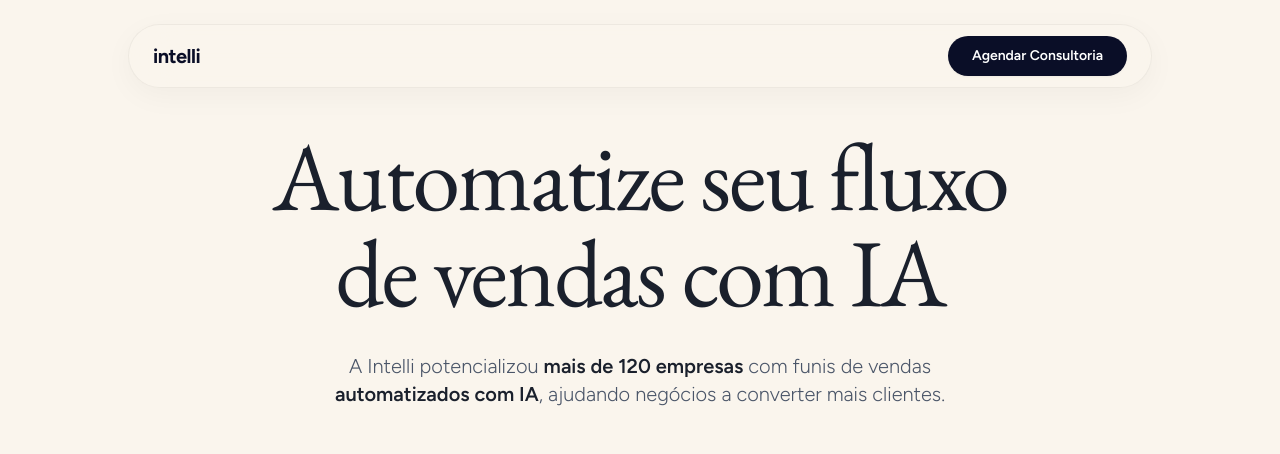
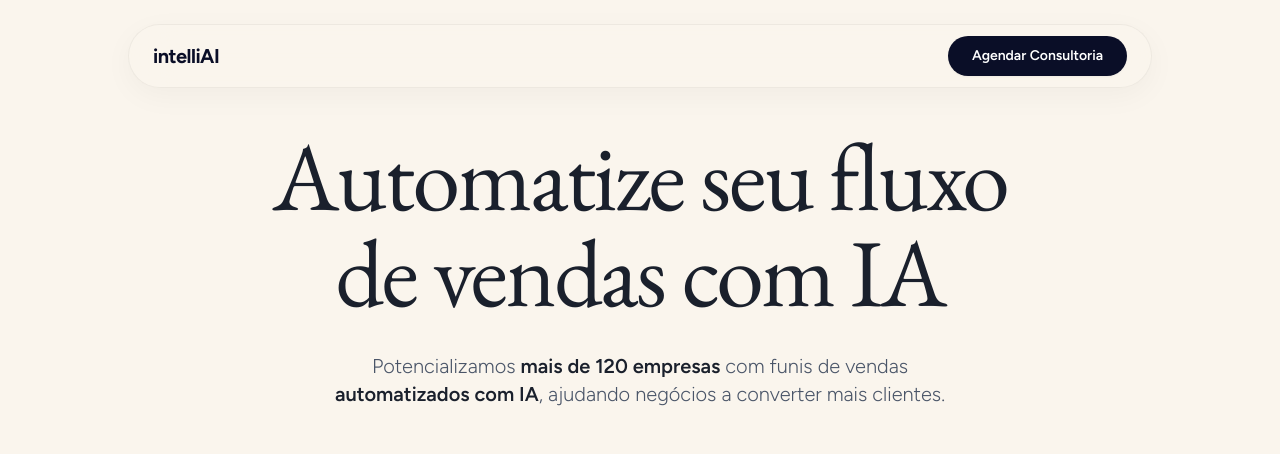
Before and after one commit to intelli-ia/intelli-website, a React (Vite) app in the folder web/: page / in a window 1280 px wide. Shown: the top 454 px of the page. Built offline with nearby package versions, Linux system fonts and the light colour scheme.

Commit message:
feat: update brand name to intelliAI and refine hero section copy

```diff
--- a/web/src/components/layout/navbar.tsx
+++ b/web/src/components/layout/navbar.tsx
@@ -30,7 +30,7 @@ export function Navbar() {
                 {/* Logo */}
                 <Link to="/" className="flex items-center gap-2.5 shrink-0">
                     <span className="font-sans font-bold text-xl text-[#0A0E27] tracking-tight">
-                        intelli
+                        intelliAI
                     </span>
                 </Link>
 
--- a/web/src/components/sections/hero.tsx
+++ b/web/src/components/sections/hero.tsx
@@ -23,7 +23,7 @@ export function Hero() {
                             Automatize seu fluxo<br className="hidden md:block" /> de vendas com IA
                         </h1>
                         <p className="text-[#4A5568] text-base md:text-lg lg:text-xl max-w-2xl leading-relaxed font-light mx-auto">
-                            A Intelli potencializou <span className="font-semibold text-[#1A202C]">mais de 120 empresas</span> com funis de vendas <span className="font-semibold text-[#1A202C]">automatizados com IA</span>, ajudando negócios a converter mais clientes.
+                            Potencializamos <span className="font-semibold text-[#1A202C]">mais de 120 empresas</span> com funis de vendas <span className="font-semibold text-[#1A202C]">automatizados com IA</span>, ajudando negócios a converter mais clientes.
                         </p>
                     </div>
 
```
